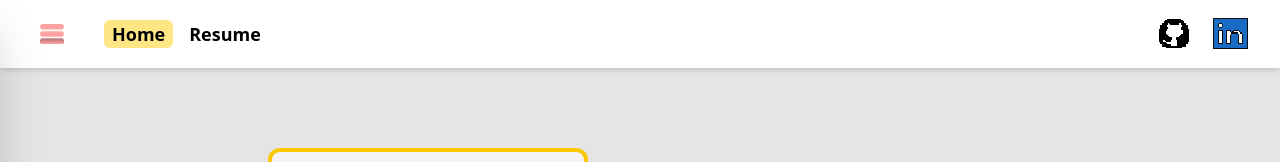
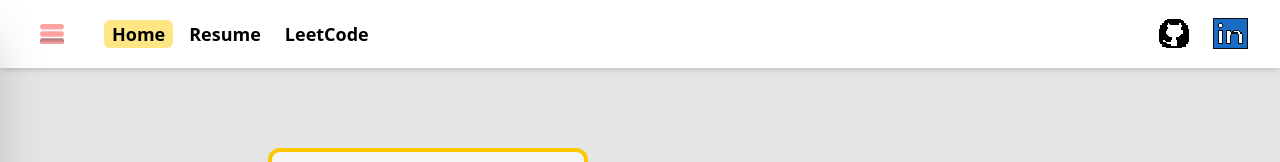
Before and after one commit to VorahPong/personal-portfolio-frontend, a Next.js app: page / in a window 1280 px wide. Shown: the top 162 px of the page. Built offline with nearby package versions, Linux system fonts and the light colour scheme.

Commit message:
Added leetcode section into navigation bar

```diff
--- a/src/app/components/main-page/navigation-bar.tsx
+++ b/src/app/components/main-page/navigation-bar.tsx
@@ -47,6 +47,16 @@ export default function NavigationBar() {
 						}`}
 					>
 						Resume
+					</Link>
+					<Link
+						href="/leetcode"
+						className={`transition-colors duration-200 px-2 ${
+							pathname === "/leetcode"
+								? "bg-amber-200 rounded-md"
+								: "hover:text-yellow-400"
+						}`}
+					>
+						LeetCode
 					</Link>
 				</div>
 			</div>
```
Also changed, not shown: src/app/components/main-page/leetcode/page.tsx (added).
